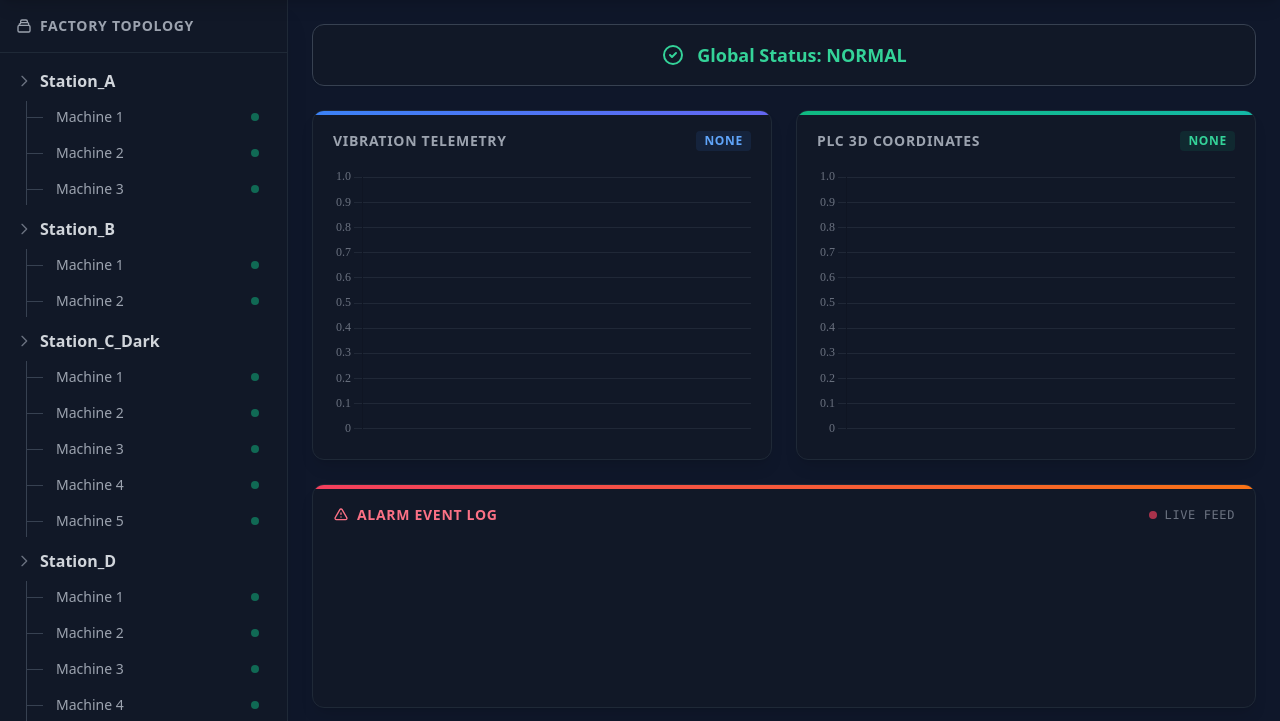
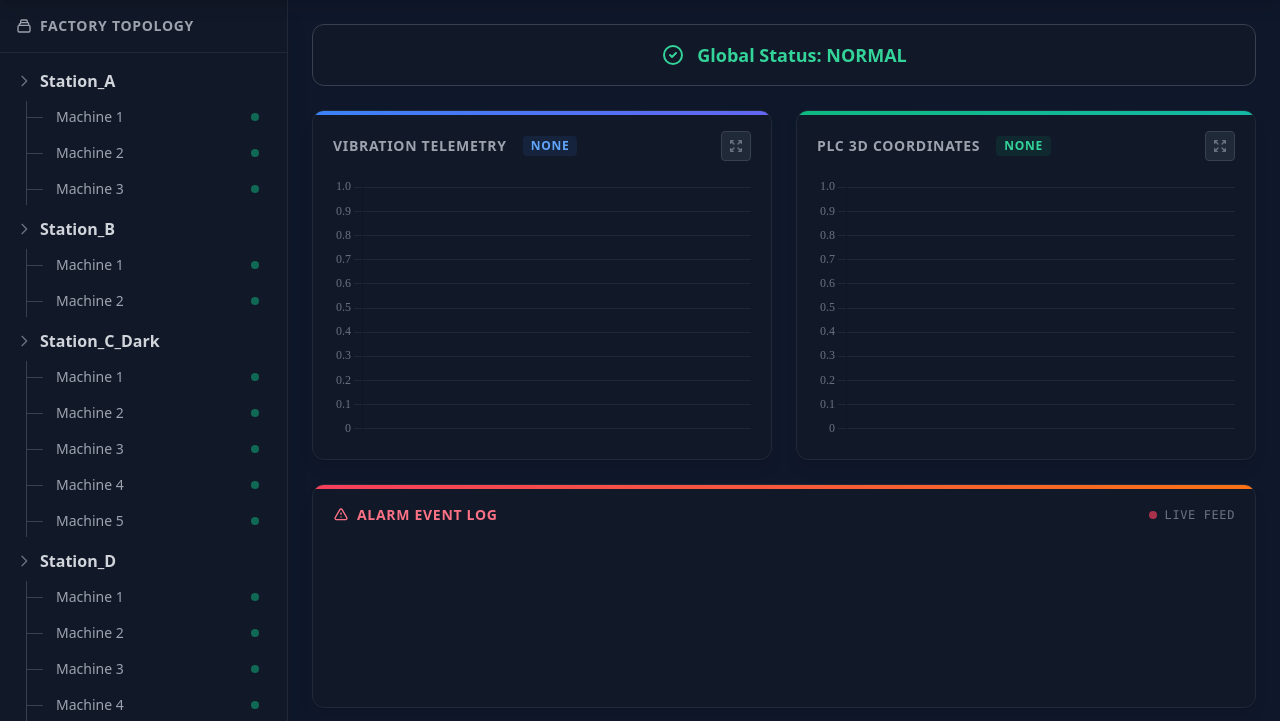
Before and after one commit to xiaocapricorn007-cloud/ISO---Assembly-Line, a Flask app: page / in a window 1280 px wide. Shown: the part 79-800 px from the top of the page. Run offline with Flask 3, Linux system fonts and the light colour scheme; data that the repository does not hold is empty; some libraries are stand-ins or nearby versions.

Commit message:
feat: add interactive chart resize toggles

```diff
--- a/templates/index.html
+++ b/templates/index.html
@@ -108,11 +108,13 @@
                 <!-- Charts Row (Side by Side) -->
                 <div class="flex flex-row gap-6 flex-1 min-h-[350px]">
                     <!-- Chart Area: Vibration -->
-                    <div class="bg-gray-900 p-5 rounded-xl flex-1 flex flex-col border border-gray-800 relative overflow-hidden shadow-lg">
+                    <div id="chart-panel-vib" class="bg-gray-900 p-5 rounded-xl flex-1 flex flex-col border border-gray-800 relative overflow-hidden shadow-lg transition-all duration-300" style="flex: 1 1 0%;">
                         <div class="absolute top-0 left-0 w-full h-1 bg-gradient-to-r from-blue-500 to-indigo-500"></div>
                         <h3 class="text-sm font-bold uppercase tracking-wider text-gray-400 mb-4 flex justify-between items-center">
-                            <span>Vibration Telemetry</span>
-                            <span id="current-node" class="text-blue-400 bg-blue-500/10 px-2 py-0.5 rounded text-xs">None</span>
+                            <span class="flex items-center gap-2">Vibration Telemetry <span id="current-node" class="text-blue-400 bg-blue-500/10 px-2 py-0.5 rounded text-xs ml-2">None</span></span>
+                            <button onclick="toggleChartSize('vib')" class="text-gray-500 hover:text-white bg-gray-800 p-1.5 rounded border border-gray-700 hover:bg-gray-700 transition-colors" title="Expand/Shrink">
+                                <svg class="w-4 h-4" fill="none" stroke="currentColor" viewBox="0 0 24 24"><path stroke-linecap="round" stroke-linejoin="round" stroke-width="2" d="M4 8V4m0 0h4M4 4l5 5m11-1V4m0 0h-4m4 0l-5 5M4 16v4m0 0h4m-4 0l5-5m11 5l-5-5m5 5v-4m0 4h-4"></path></svg>
+                            </button>
                         </h3>
                         <div class="relative w-full flex-1">
                             <canvas id="telemetryChart"></canvas>
@@ -120,11 +122,13 @@
                     </div>
 
                     <!-- Chart Area: PLC -->
-                    <div class="bg-gray-900 p-5 rounded-xl flex-1 flex flex-col border border-gray-800 relative overflow-hidden shadow-lg">
+                    <div id="chart-panel-plc" class="bg-gray-900 p-5 rounded-xl flex-1 flex flex-col border border-gray-800 relative overflow-hidden shadow-lg transition-all duration-300" style="flex: 1 1 0%;">
                         <div class="absolute top-0 left-0 w-full h-1 bg-gradient-to-r from-emerald-500 to-teal-500"></div>
                         <h3 class="text-sm font-bold uppercase tracking-wider text-gray-400 mb-4 flex justify-between items-center">
-                            <span>PLC 3D Coordinates</span>
-                            <span id="current-node-plc" class="text-emerald-400 bg-emerald-500/10 px-2 py-0.5 rounded text-xs">None</span>
+                            <span class="flex items-center gap-2">PLC 3D Coordinates <span id="current-node-plc" class="text-emerald-400 bg-emerald-500/10 px-2 py-0.5 rounded text-xs ml-2">None</span></span>
+                            <button onclick="toggleChartSize('plc')" class="text-gray-500 hover:text-white bg-gray-800 p-1.5 rounded border border-gray-700 hover:bg-gray-700 transition-colors" title="Expand/Shrink">
+                                <svg class="w-4 h-4" fill="none" stroke="currentColor" viewBox="0 0 24 24"><path stroke-linecap="round" stroke-linejoin="round" stroke-width="2" d="M4 8V4m0 0h4M4 4l5 5m11-1V4m0 0h-4m4 0l-5 5M4 16v4m0 0h4m-4 0l5-5m11 5l-5-5m5 5v-4m0 4h-4"></path></svg>
+                            </button>
                         </h3>
                         <div class="relative w-full flex-1">
                             <canvas id="plcChart"></canvas>
@@ -246,6 +250,35 @@
             } else {
                 svg.style.transform = 'rotate(90deg)';
             }
+        }
+
+        let expandedChart = null;
+        function toggleChartSize(chartType) {
+            const vibPanel = document.getElementById('chart-panel-vib');
+            const plcPanel = document.getElementById('chart-panel-plc');
+
+            if (expandedChart === chartType) {
+                // Reset to 50/50
+                vibPanel.style.flex = "1 1 0%";
+                plcPanel.style.flex = "1 1 0%";
+                expandedChart = null;
+            } else if (chartType === 'vib') {
+                // Expand Vib
+                vibPanel.style.flex = "3 1 0%";
+                plcPanel.style.flex = "1 1 0%";
+                expandedChart = 'vib';
+            } else if (chartType === 'plc') {
+                // Expand PLC
+                vibPanel.style.flex = "1 1 0%";
+                plcPanel.style.flex = "3 1 0%";
+                expandedChart = 'plc';
+            }
+
+            // Inform chart.js to resize immediately
+            setTimeout(() => {
+                if (chartInstance) chartInstance.resize();
+                if (plcChartInstance) plcChartInstance.resize();
+            }, 300);
         }
 
         function selectNode(nodeId) {
```
